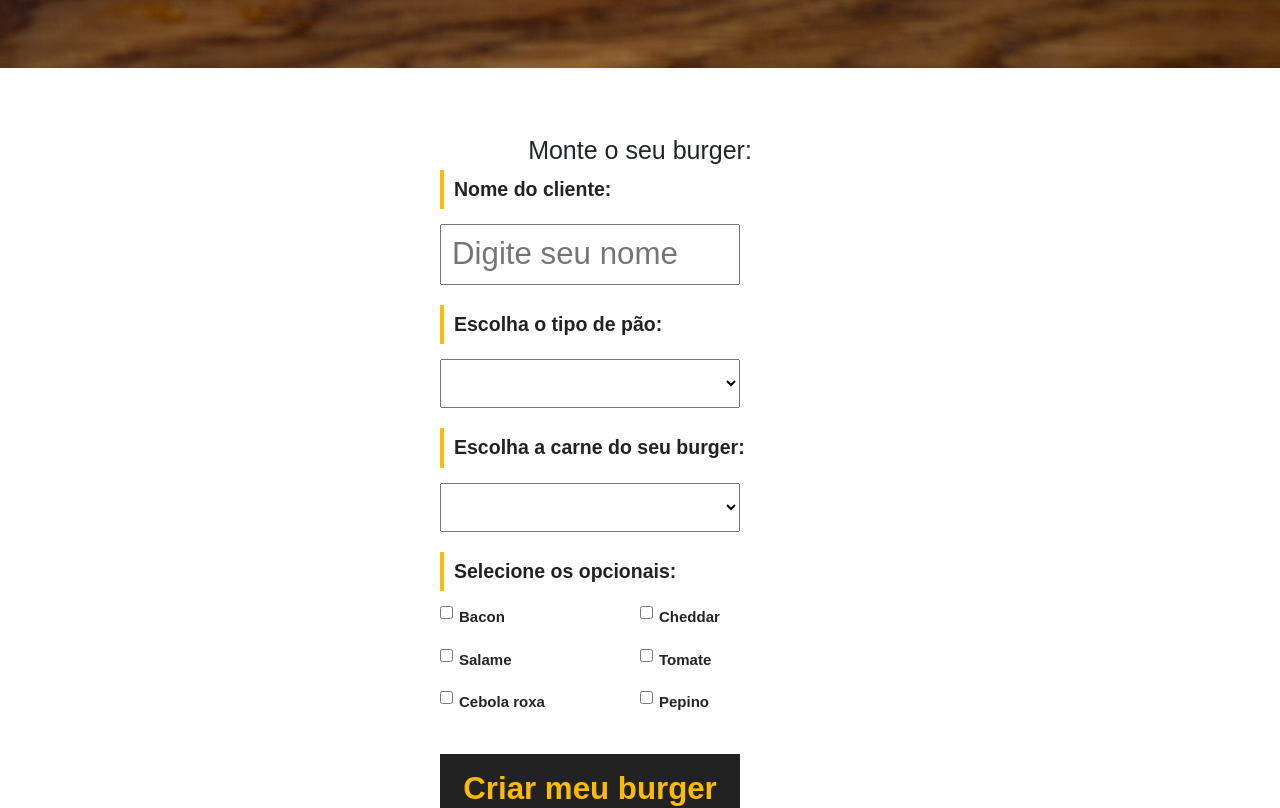
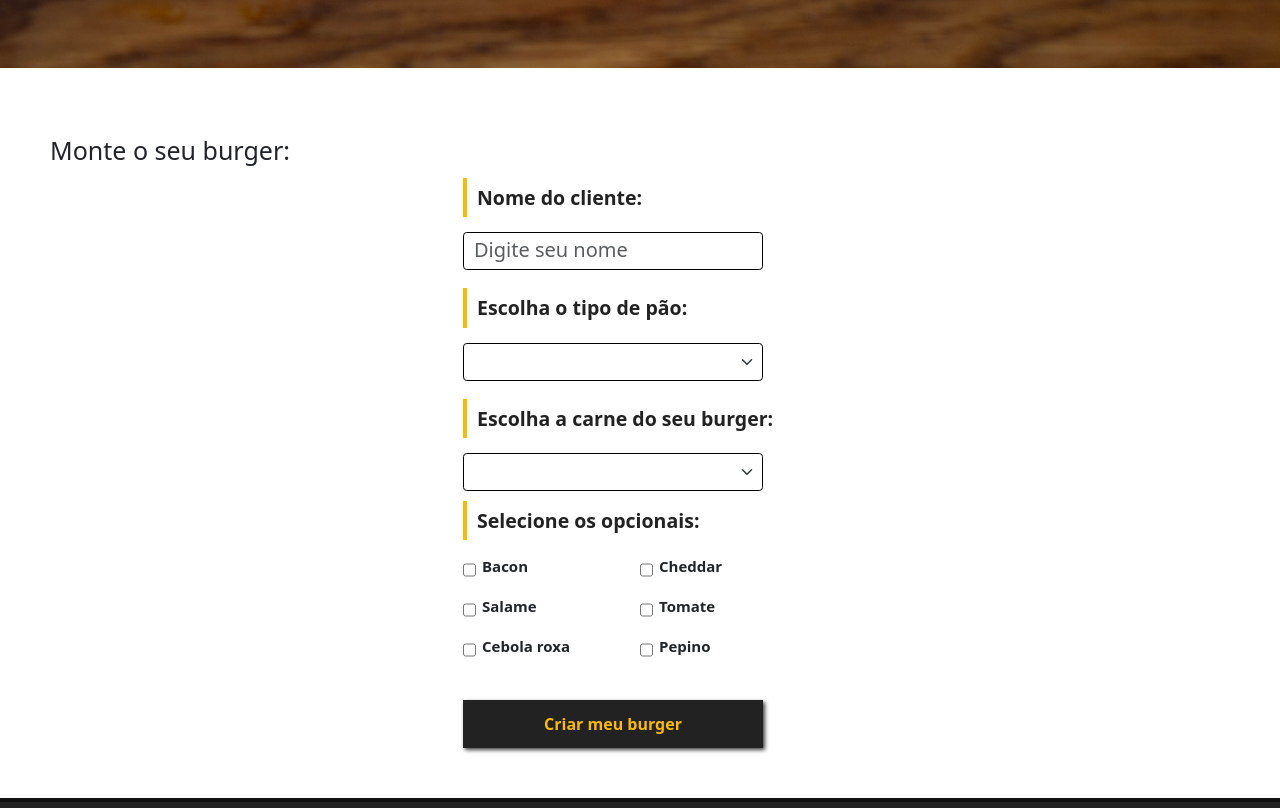
Before and after one commit to pedro-h-fernandes/make_your_burger, a Vue app: page / in a window 1280 px wide. Shown: the part 520-1328 px from the top of the page. Built offline with nearby package versions, Linux system fonts and the light colour scheme; data requests are answered from the project's data file.

Commit message:
usando bootstrap no forms

```diff
--- a/index.html
+++ b/index.html
@@ -4,7 +4,7 @@
     <meta charset="UTF-8">
     <link rel="icon" href="/favicon.ico">
     <meta name="viewport" content="width=device-width, initial-scale=1.0">
-    <title>Vite App</title>
+    <title>Make your Burger</title>
   </head>
   <body>
     <div id="app"></div>
--- a/src/App.vue
+++ b/src/App.vue
@@ -27,16 +27,11 @@ export default {
 
 <style>
 * {
-  font-family: Arial, Helvetica, sans-serif;
   font-size: 62.5%;
   padding: 0;
   margin: 0;
   box-sizing: border-box;
 }
-
-/* body {
-  height: 100vh;
-} */
 
 .main-container {
   margin: 50px;
--- a/src/components/BurgerForm.vue
+++ b/src/components/BurgerForm.vue
@@ -2,34 +2,38 @@
     <div>
         <Messages :msg="msg" v-show="msg" />
         <form id="burger-form" @submit="criarBurger">
-            <div class="input-container">
-                <label for="nomeCliente">Nome do cliente:</label>
-                <input required type="text" id="nome" name="nome" v-model="nome" placeholder="Digite seu nome">
+            <div class="mb-3">
+                <label for="nomeCliente" class="form-label">Nome do cliente:</label>
+                <input required type="text" class="form-control h-auto border border-black" id="nome" name="nome" v-model="nome"
+                    placeholder="Digite seu nome">
             </div>
-            <div class="input-container">
+
+            <div class="mb-3">
                 <label for="pao">Escolha o tipo de pão:</label>
-                <select name="pao" id="pao" v-model="pao">
+                <select required class="form-select h-auto border border-black" name="pao" id="pao" v-model="pao">
                     <option value="">Selecione o seu pão</option>
                     <option v-for="(pao, index) in paes" :key="index" :value="pao.tipo">{{ pao.tipo }}</option>
                 </select>
             </div>
-            <div class="input-container">
+
+            <div class="mb-3">
                 <label for="carne">Escolha a carne do seu burger:</label>
-                <select name="carne" id="carne" v-model="carne">
+                <select required class="form-select h-auto border border-black" name="carne" id="carne" v-model="carne">
                     <option value="">Selecione o tipo de carne</option>
                     <option v-for="(carne, index) in carnes" :key="index" :value="carne.tipo">{{ carne.tipo }}</option>
                 </select>
             </div>
+
             <div id="opcionais-container" class="input-container">
                 <label id="opcionais-title" for="opcionais">Selecione os opcionais:</label>
-                <div v-for="opcional in opcionaisData" :key="opcional.id" class="checkbox-container">
+                <div v-for="opcional in opcionaisData" :key="opcional.id" class="checkbox-container mb-3 ">
                     <input type="checkbox" name="opcionais" id="opcionais" v-model="opcionaisCli" :value="opcional.tipo">
                     <span> {{ opcional.tipo }}</span>
                 </div>
             </div>
 
             <div class="input-btn">
-                <input type="submit" class="submit-btn" value="Criar meu burger">
+                <input type="submit" class="submit-btn h-auto" value="Criar meu burger">
             </div>
         </form>
     </div>
@@ -97,7 +101,7 @@ onMounted(() => {
 </script>
 <style scoped>
 #burger-form {
-    max-width: 400px;
+    max-width: 30%;
     margin: 0 auto;
     font-size: 5rem;
 }
@@ -118,8 +122,14 @@ label {
 
 input,
 select {
-    padding: 5px 10px;
+    padding: 6px 10px;
+    font-size: 1.6rem;
     width: 300px;
+    height: 30px;
+}
+
+input::placeholder {
+    font-size: 2rem;
 }
 
 #opcionais-container {
@@ -138,11 +148,14 @@ select {
     margin-bottom: 20px;
 }
 
+option {
+    font-size: 1.4rem;
+}
+
 .checkbox-container span,
 .checkbox-container input {
     width: auto;
 }
-
 
 .checkbox-container span {
     margin-left: 6px;
@@ -163,6 +176,7 @@ select {
     margin: 0 auto;
     cursor: pointer;
     transition: .5s;
+    box-shadow: 2px 2px 4px #000000c0;
 }
 
 .submit-btn:hover {
--- a/src/views/HomeView.vue
+++ b/src/views/HomeView.vue
@@ -18,3 +18,9 @@ export default {
   }
 }
 </script>
+
+<style scoped>
+  h1{
+    text-align: left;
+  }
+</style>
```
